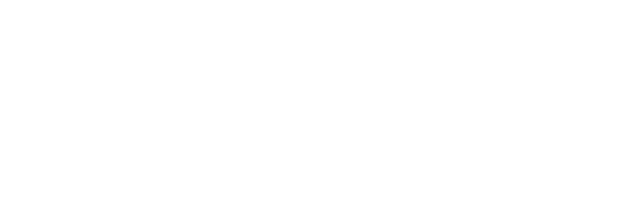
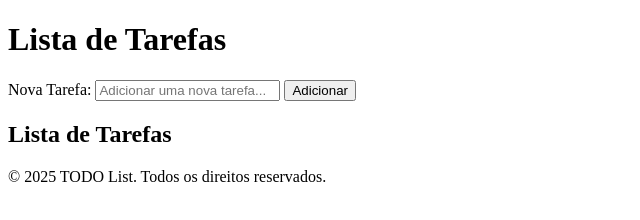
Before and after one commit to mvcaribe/To-do-List, a plain HTML site: page public/index.html in a window 1280 px wide. Shown: the whole page, without its empty margins (0-640 px from the left). Drawn offline with Linux system fonts and the light colour scheme.

Commit message:
Estruturando o html

```diff
--- a/public/index.html
+++ b/public/index.html
@@ -1,15 +1,34 @@
 <!DOCTYPE html>
-<html lang="pt-br">
+<html lang="pt-BR">
 
 <head>
     <meta charset="UTF-8">
     <meta name="viewport" content="width=device-width, initial-scale=1.0">
-    <title>TO DO LIST</title>
-    <link rel="stylesheet" href="./style.css">
+    <title>TODO List</title>
+    <link rel="stylesheet" href="styles.css">
 </head>
 
 <body>
-
+    <header>
+        <h1>Lista de Tarefas</h1>
+    </header>
+    <main>
+        <section class="todo-section">
+            <div class="todo-input">
+                <label for="taskInput">Nova Tarefa:</label>
+                <input type="text" id="taskInput" placeholder="Adicionar uma nova tarefa...">
+                <button id="addTaskButton">Adicionar</button>
+            </div>
+            <section>
+                <h2>Lista de Tarefas</h2>
+                <ul id="taskList"></ul>
+            </section>
+        </section>
+    </main>
+    <footer>
+        <p>&copy; 2025 TODO List. Todos os direitos reservados.</p>
+    </footer>
+    <script src="script.js"></script>
 </body>
 
 </html>
```
